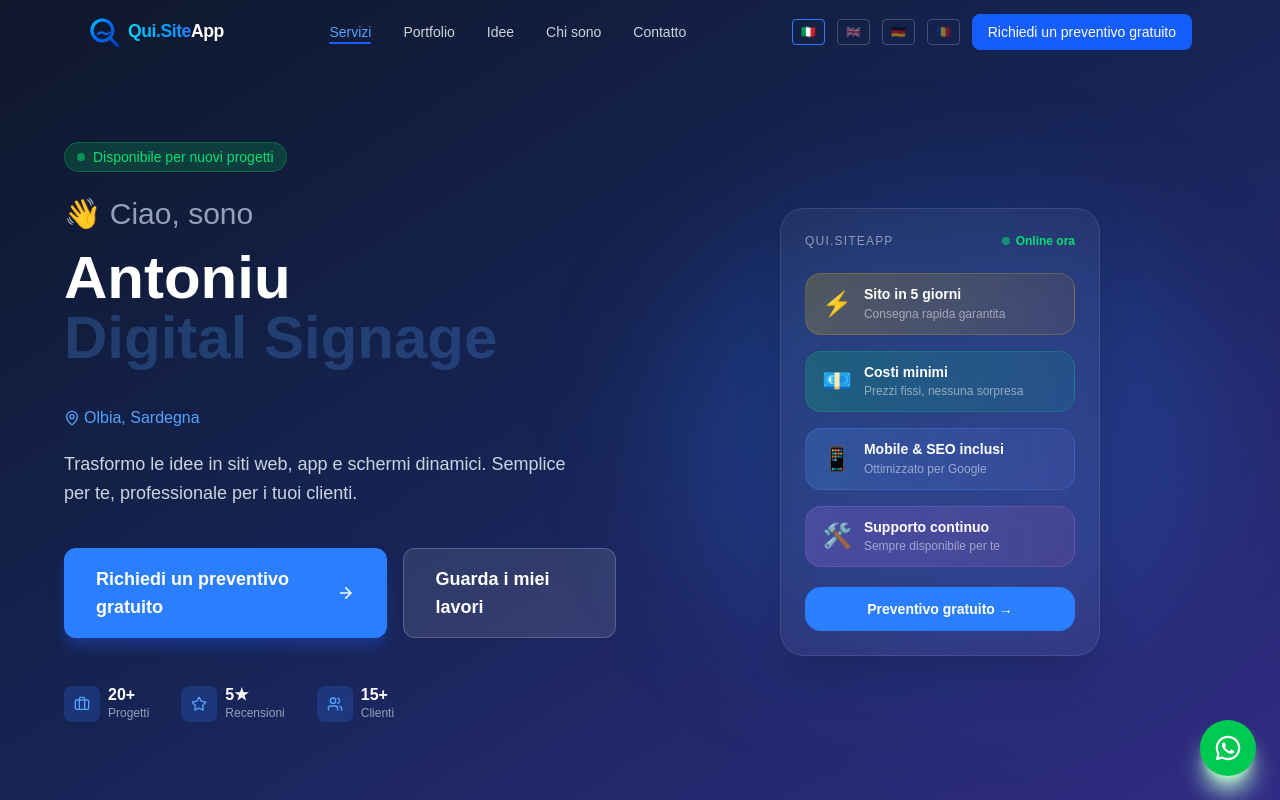
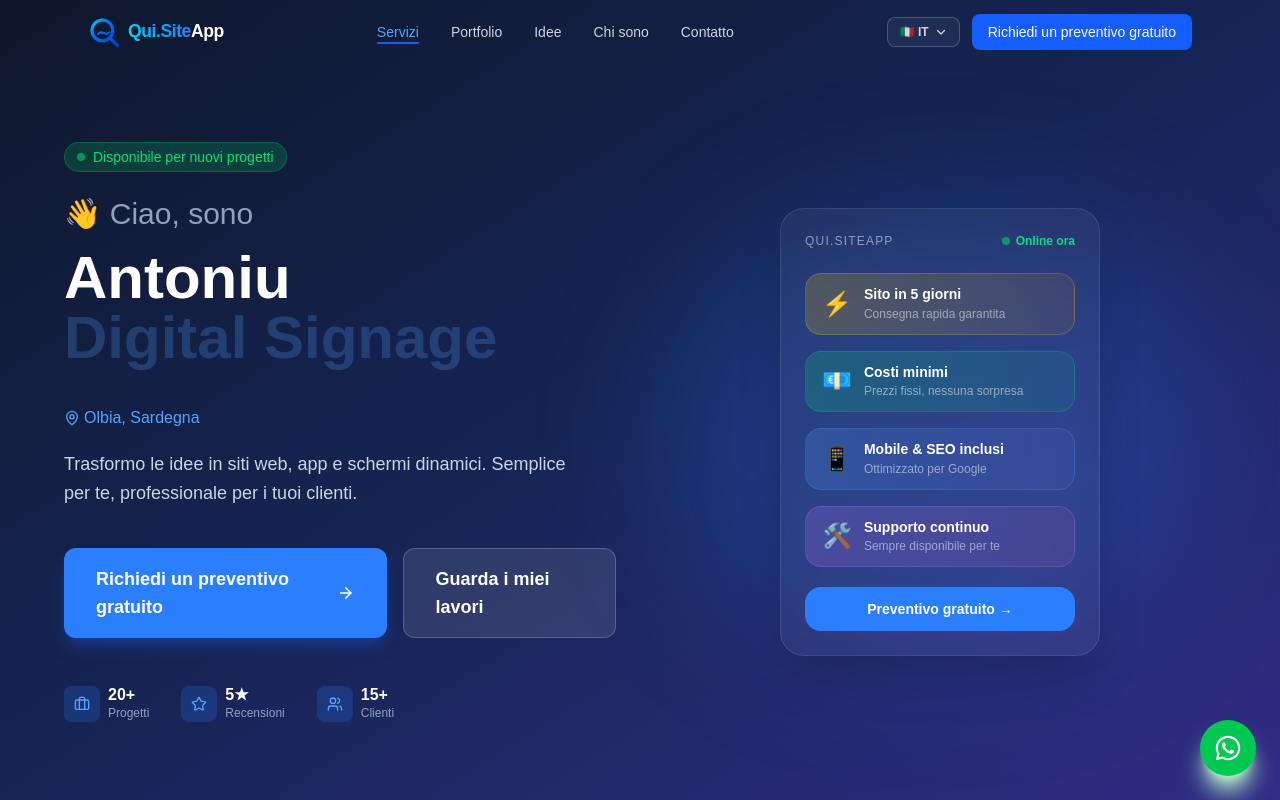
Before and after one commit to tonylaurnic/portfolio-olbia, a Next.js app: page / in a window 1280 px wide. Shown: the top 800 px of the page. Built offline with nearby package versions, Linux system fonts and the light colour scheme.

Commit message:
Lingua dropdown con bandierine IT/EN/DE/RO

```diff
--- a/src/components/Navbar.tsx
+++ b/src/components/Navbar.tsx
@@ -14,6 +14,13 @@ export default function Navbar({ lang, setLang }: NavbarProps) {
   const [open, setOpen] = useState(false);
   const [scrolled, setScrolled] = useState(false);
   const [active, setActive] = useState("");
+  const [langOpen, setLangOpen] = useState(false);
+
+  useEffect(() => {
+    const handler = () => setLangOpen(false);
+    document.addEventListener("click", handler);
+    return () => document.removeEventListener("click", handler);
+  }, []);
   const tr = t[lang].nav;
 
   useEffect(() => {
@@ -78,22 +85,39 @@ export default function Navbar({ lang, setLang }: NavbarProps) {
         </ul>
 
         <div className="flex items-center gap-3">
-          {/* Language toggle */}
-          {(["it","en","de","ro"] as const).map((l) => (
+          {/* Language dropdown */}
+          <div className="relative">
             <button
-              key={l}
-              onClick={() => setLang(l)}
-              className={`text-xs font-semibold px-2 py-1 rounded border transition-colors ${
-                lang === l
-                  ? "border-blue-500 text-blue-400"
-                  : scrolled
-                  ? "border-gray-200 text-gray-400 hover:border-blue-400 hover:text-blue-400"
-                  : "border-white/20 text-white/50 hover:border-white/60 hover:text-white/90"
+              onClick={(e) => { e.stopPropagation(); setLangOpen(!langOpen); }}
+              className={`flex items-center gap-1.5 text-xs font-semibold px-3 py-1.5 rounded-lg border transition-colors ${
+                scrolled
+                  ? "border-gray-200 text-gray-700 hover:border-blue-400 bg-white"
+                  : "border-white/20 text-white/80 hover:border-white/50 bg-white/5"
               }`}
             >
-              {l === "it" ? "🇮🇹" : l === "en" ? "🇬🇧" : l === "de" ? "🇩🇪" : "🇷🇴"}
+              {lang === "it" ? "🇮🇹 IT" : lang === "en" ? "🇬🇧 EN" : lang === "de" ? "🇩🇪 DE" : "🇷🇴 RO"}
+              <svg className={`w-3 h-3 transition-transform ${langOpen ? "rotate-180" : ""}`} fill="none" viewBox="0 0 24 24" stroke="currentColor" strokeWidth={2.5}>
+                <path strokeLinecap="round" strokeLinejoin="round" d="M19 9l-7 7-7-7" />
+              </svg>
             </button>
-          ))}
+
+            {langOpen && (
+              <div className="absolute right-0 top-full mt-1 bg-white rounded-xl shadow-xl border border-gray-100 overflow-hidden z-50 min-w-[110px]">
+                {(["it","en","de","ro"] as const).map((l) => (
+                  <button
+                    key={l}
+                    onClick={() => { setLang(l); setLangOpen(false); }}
+                    className={`w-full flex items-center gap-2 px-4 py-2.5 text-sm font-medium transition-colors hover:bg-blue-50 hover:text-blue-600 ${
+                      lang === l ? "bg-blue-50 text-blue-600" : "text-gray-700"
+                    }`}
+                  >
+                    {l === "it" ? "🇮🇹" : l === "en" ? "🇬🇧" : l === "de" ? "🇩🇪" : "🇷🇴"}
+                    {l === "it" ? "Italiano" : l === "en" ? "English" : l === "de" ? "Deutsch" : "Română"}
+                  </button>
+                ))}
+              </div>
+            )}
+          </div>
 
           <a
             href="#contact"
```
